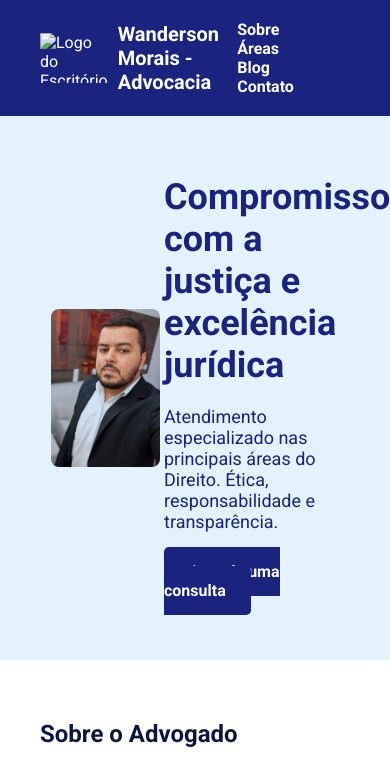
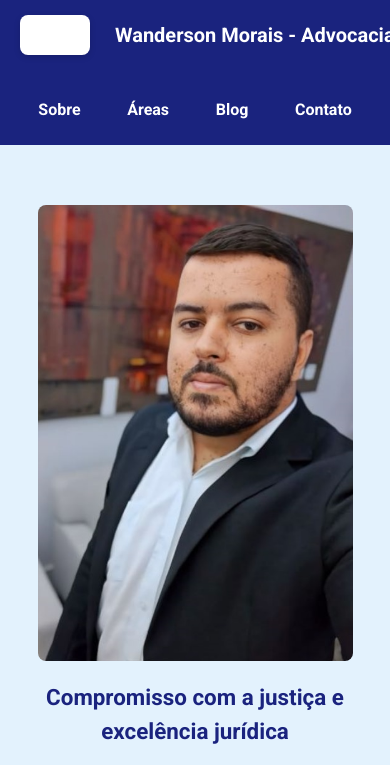
Before and after one commit to ClovisJunioG/Advocacia, a plain HTML site: page index.html in a window 390 px wide. Shown: the top 765 px of the page. Drawn offline with Linux system fonts and the light colour scheme.

Commit message:
Update index.html

```diff
--- a/index.html
+++ b/index.html
@@ -2,15 +2,31 @@
 <html lang="pt-BR">
 <head>
   <meta charset="UTF-8" />
-  <meta name="viewport" content="width=device-width, initial-scale=1.0" />
+  <meta name="viewport" content="width=device-width, initial-scale=1" />
   <meta name="description" content="Site profissional do advogado Wanderson Morais." />
   <title>Wanderson Morais - Advocacia</title>
-  <link rel="preconnect" href="https://fonts.googleapis.com">
-  <link rel="preconnect" href="https://fonts.gstatic.com" crossorigin>
-  <link href="https://fonts.googleapis.com/css2?family=Roboto:wght@400;700&display=swap" rel="stylesheet">
+  <link rel="preconnect" href="https://fonts.googleapis.com" />
+  <link rel="preconnect" href="https://fonts.gstatic.com" crossorigin />
+  <link
+    href="https://fonts.googleapis.com/css2?family=Roboto:wght@400;700&display=swap"
+    rel="stylesheet"
+  />
   <style>
-    * { margin: 0; padding: 0; box-sizing: border-box; }
-    body { font-family: 'Roboto', sans-serif; background-color: #ffffff; color: #1A237E; }
+    * {
+      margin: 0;
+      padding: 0;
+      box-sizing: border-box;
+    }
+    body {
+      font-family: 'Roboto', sans-serif;
+      background-color: #ffffff;
+      color: #1A237E;
+      line-height: 1.5;
+    }
+    a {
+      text-decoration: none;
+      color: inherit;
+    }
 
     header {
       background-color: #1A237E;
@@ -19,35 +35,59 @@
       display: flex;
       justify-content: space-between;
       align-items: center;
+      flex-wrap: wrap;
+    }
+    .logo-card {
+      background-color: white;
+      border-radius: 8px;
+      padding: 5px;
+      width: 70px;
+      height: 40px;
+      box-shadow: 0 2px 6px rgba(0,0,0,0.15);
+      display: flex;
+      justify-content: center;
+      align-items: center;
+      margin-right: 15px;
+      flex-shrink: 0;
+    }
+    .logo-card img {
+      max-width: 100%;
+      max-height: 100%;
+      object-fit: contain;
+    }
+    .header-left {
+      display: flex;
+      align-items: center;
+      flex: 1 1 auto;
+      min-width: 180px;
+    }
+    .header-title {
+      font-weight: 700;
+      font-size: 1.25rem;
+      margin-left: 10px;
+      white-space: nowrap;
     }
 
-    .logo-container {
+    nav {
+      flex: 1 1 auto;
       display: flex;
-      align-items: center;
+      justify-content: flex-end;
+      min-width: 180px;
+      flex-wrap: wrap;
+      gap: 15px;
     }
-
-    .logo-container img {
-      height: 50px;
-      width: auto;
-      object-fit: contain;
-      display: block;
-      margin-right: 10px;
-    }
-
-    .logo-container span {
-      font-size: 20px;
-      font-weight: bold;
-    }
-
     nav a {
       color: white;
-      text-decoration: none;
-      margin: 0 15px;
-      font-weight: bold;
+      font-weight: 700;
+      font-size: 1rem;
+      padding: 8px 12px;
+      border-radius: 4px;
+      transition: background-color 0.3s ease;
     }
-
-    nav a:hover {
-      text-decoration: underline;
+    nav a:hover,
+    nav a:focus {
+      background-color: #0d153d;
+      outline: none;
     }
 
     .hero {
@@ -56,50 +96,55 @@
       align-items: center;
       padding: 60px 40px;
       background-color: #E3F2FD;
+      gap: 20px;
     }
-
     .hero-text {
-      max-width: 60%;
+      max-width: 55%;
     }
-
     .hero-text h1 {
-      font-size: 36px;
+      font-size: 2.25rem;
       margin-bottom: 20px;
     }
-
     .hero-text p {
-      font-size: 18px;
+      font-size: 1.125rem;
       margin-bottom: 30px;
     }
-
     .cta-button {
       background-color: #1A237E;
       color: white;
       padding: 15px 25px;
       border: none;
       border-radius: 5px;
-      text-decoration: none;
-      font-weight: bold;
+      font-weight: 700;
+      cursor: pointer;
+      display: inline-block;
+      transition: background-color 0.3s ease;
     }
-
-    .cta-button:hover {
+    .cta-button:hover,
+    .cta-button:focus {
       background-color: #0d153d;
+      outline: none;
     }
-
     .hero img {
       width: 35%;
       border-radius: 8px;
       object-fit: cover;
       margin-left: 3mm;
+      min-width: 200px;
+      max-width: 400px;
+      height: auto;
     }
 
     section {
       padding: 60px 40px;
+      max-width: 1200px;
+      margin: 0 auto;
     }
-
     h2 {
       margin-bottom: 20px;
       color: #0d153d;
+      font-weight: 700;
+      font-size: 1.75rem;
     }
 
     .areas {
@@ -107,32 +152,42 @@
       grid-template-columns: repeat(auto-fit, minmax(250px, 1fr));
       gap: 20px;
     }
-
     .area {
       background-color: #F3F6F9;
       padding: 20px;
       border-radius: 8px;
+      font-size: 1rem;
+      line-height: 1.4;
     }
 
-    form input, form textarea {
+    form input,
+    form textarea {
       width: 100%;
       padding: 10px;
       margin-bottom: 15px;
       border-radius: 5px;
       border: 1px solid #ccc;
+      font-size: 1rem;
+      font-family: 'Roboto', sans-serif;
     }
-
+    form textarea {
+      resize: vertical;
+    }
     form button {
       background-color: #1A237E;
       color: white;
-      padding: 10px 20px;
+      padding: 12px 20px;
       border: none;
       border-radius: 5px;
-      font-weight: bold;
+      font-weight: 700;
+      cursor: pointer;
+      font-size: 1rem;
+      transition: background-color 0.3s ease;
     }
-
-    form button:hover {
+    form button:hover,
+    form button:focus {
       background-color: #0d153d;
+      outline: none;
     }
 
     footer {
@@ -141,19 +196,97 @@
       text-align: center;
       padding: 30px 20px;
       margin-top: 40px;
+      font-size: 0.9rem;
+      line-height: 1.4;
     }
 
-    footer p {
-      margin: 5px 0;
+    /* RESPONSIVO */
+    @media (max-width: 900px) {
+      .hero {
+        flex-direction: column;
+        padding: 40px 20px;
+      }
+      .hero-text {
+        max-width: 100%;
+        text-align: center;
+      }
+      .hero-text h1 {
+        font-size: 1.75rem;
+      }
+      .hero-text p {
+        font-size: 1rem;
+      }
+      .hero img {
+        width: 70%;
+        margin-left: 0;
+        margin-top: 20px;
+        min-width: auto;
+        max-width: 300px;
+      }
+      nav {
+        justify-content: center;
+        gap: 10px;
+        margin-top: 15px;
+      }
+      header {
+        padding: 15px 20px;
+      }
+      section {
+        padding: 40px 20px;
+      }
+      h2 {
+        font-size: 1.5rem;
+      }
+      .area {
+        font-size: 0.95rem;
+      }
+      form input,
+      form textarea,
+      form button {
+        font-size: 1rem;
+      }
+    }
+
+    @media (max-width: 480px) {
+      header {
+        flex-direction: column;
+        align-items: flex-start;
+        gap: 10px;
+      }
+      .header-left {
+        width: 100%;
+        justify-content: flex-start;
+        margin-bottom: 10px;
+      }
+      nav {
+        width: 100%;
+        justify-content: space-around;
+      }
+      .hero img {
+        width: 90%;
+        max-width: none;
+      }
+      .hero-text h1 {
+        font-size: 1.4rem;
+      }
+      .hero-text p {
+        font-size: 0.95rem;
+      }
+      section {
+        padding: 30px 15px;
+      }
     }
   </style>
 </head>
 <body>
-
   <header>
-    <div class="logo-container">
-      <img src="logo-wanderson.png" alt="Logo do Escritório">
-      <span>Wanderson Morais - Advocacia</span>
+    <div class="header-left">
+      <div class="logo-card">
+        <!-- Espaço para logo Wanderson Morais -->
+        <!-- Para adicionar a logo, coloque aqui a imagem com src correto -->
+        <!-- Exemplo: <img src="logo.png" alt="Logo Wanderson Morais" /> -->
+      </div>
+      <div class="header-title">Wanderson Morais - Advocacia</div>
     </div>
     <nav>
       <a href="#sobre">Sobre</a>
@@ -164,7 +297,7 @@
   </header>
 
   <section class="hero">
-    <img src="wanderson-morais.jpg" alt="Foto do Advogado Wanderson Morais">
+    <img src="wanderson-morais.jpg" alt="Foto do Advogado Wanderson Morais" />
     <div class="hero-text">
       <h1>Compromisso com a justiça e excelência jurídica</h1>
       <p>Atendimento especializado nas principais áreas do Direito. Ética, responsabilidade e transparência.</p>
@@ -174,41 +307,61 @@
 
   <section id="sobre">
     <h2>Sobre o Advogado</h2>
-    <p>Wanderson Morais é advogado atuante com vasta experiência em Direito Civil, Família, Trabalhista e Empresarial. Preza pela ética, transparência e dedicação total ao cliente.</p>
+    <p>
+      Wanderson Morais é advogado atuante com vasta experiência em Direito Civil, Família, Trabalhista e Empresarial. Preza pela ética, transparência e dedicação total ao cliente.
+    </p>
   </section>
 
   <section id="atuacao">
     <h2>Áreas de Atuação</h2>
     <div class="areas">
-      <div class="area"><strong>Direito Civil</strong><br />Contratos, responsabilidade civil, indenizações.</div>
-      <div class="area"><strong>Família e Sucessões</strong><br />Divórcios, guarda, heranças, pensão alimentícia.</div>
-      <div class="area"><strong>Direito do Consumidor</strong><br />Defesa do consumidor e litígios com empresas.</div>
-      <div class="area"><strong>Direito Trabalhista</strong><br />Reclamações, rescisões e direitos trabalhistas.</div>
-      <div class="area"><strong>Direito Empresarial</strong><br />Assessoria jurídica para empresas e contratos.</div>
+      <div class="area">
+        <strong>Direito Civil</strong><br />
+        Contratos, responsabilidade civil, indenizações.
+      </div>
+      <div class="area">
+        <strong>Família e Sucessões</strong><br />
+        Divórcios, guarda, heranças, pensão alimentícia.
+      </div>
+      <div class="area">
+        <strong>Direito do Consumidor</strong><br />
+        Defesa do consumidor e litígios com empresas.
+      </div>
+      <div class="area">
+        <strong>Direito Trabalhista</strong><br />
+        Reclamações, rescisões e direitos trabalhistas.
+      </div>
+      <div class="area">
+        <strong>Direito Empresarial</strong><br />
+        Assessoria jurídica para empresas e contratos.
+      </div>
     </div>
   </section>
 
   <section id="blog">
     <h2>Blog Jurídico</h2>
-    <p>Em breve: artigos e informações sobre seus direitos, atualizações legislativas e orientações jurídicas práticas.</p>
+    <p>
+      Em breve: artigos e informações sobre seus direitos, atualizações legislativas e orientações jurídicas práticas.
+    </p>
   </section>
 
   <section id="contato">
     <h2>Contato</h2>
-    <p>Telefone: +55 62 9267-0344<br />Email: wandersonmoraisadv@outlook.com</p>
-    <form>
-      <input type="text" placeholder="Seu nome" required />
-      <input type="email" placeholder="Seu e-mail" required />
-      <textarea rows="5" placeholder="Mensagem"></textarea>
-      <button type="submit">Enviar</button>
+    <p>
+      Telefone/WhatsApp: +55 62 9267-0344<br />
+      Email: wandersonmoraisadv@outlook.com
+    </p>
+    <form action="mailto:wandersonmoraisadv@outlook.com" method="post" enctype="text/plain" >
+      <input type="text" name="nome" placeholder="Seu nome" required />
+      <input type="email" name="email" placeholder="Seu email" required />
+      <textarea name="mensagem" rows="5" placeholder="Sua mensagem" required></textarea>
+      <button type="submit">Enviar Mensagem</button>
     </form>
   </section>
 
   <footer>
-    <p>&copy; 2025 Wanderson Morais - Todos os direitos reservados.</p>
+    <p>© 2025 Wanderson Morais Advocacia. Todos os direitos reservados.</p>
     <p>116 Rua João de Abreu, Goiânia, Goiás</p>
-    <p>Política de Privacidade | Termos de Uso</p>
   </footer>
-
 </body>
 </html>
```
